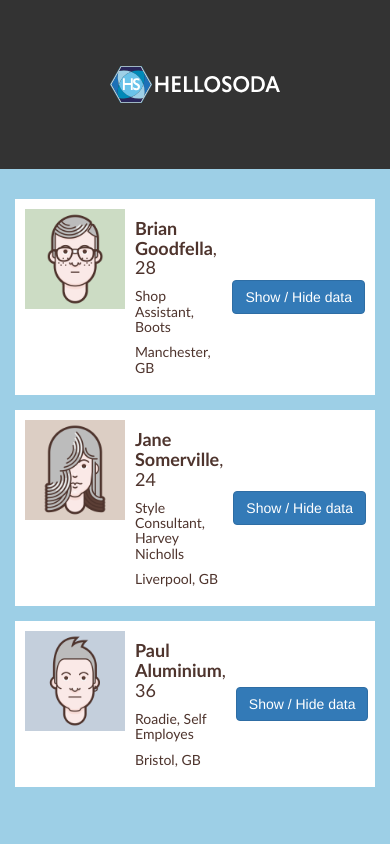
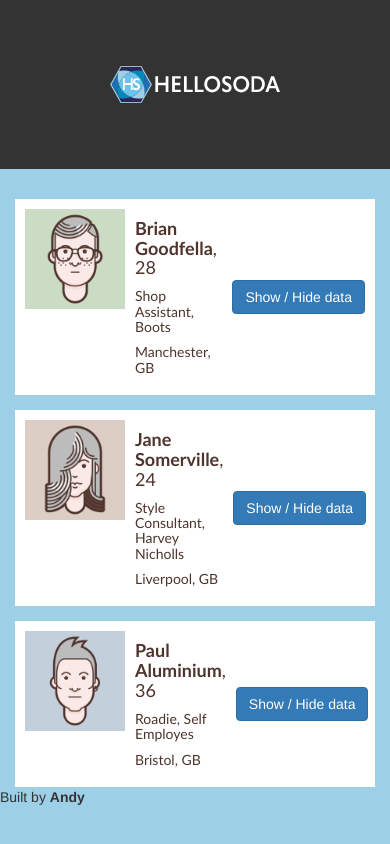
Before and after one commit to apmorris83/hello-soda-tech-test, a React app: page / in a window 390 px wide. Built offline with nearby package versions, Linux system fonts and the light colour scheme.

Commit message:
added basic footer and amended responsive data boxes in nav

```diff
--- a/src/components/App.js
+++ b/src/components/App.js
@@ -1,6 +1,7 @@
 import React, { Component } from 'react';
 
 import Header from './Header';
+import Footer from './Footer';
 import PersonList from './PersonList';
 import jsonData from '../../public/data/people.json';
 import '../css/App.css';
@@ -11,11 +12,11 @@
         this.state = jsonData;
     }
     render() {
-        console.log(jsonData);
         return (
             <div>
                 <Header />
                 <PersonList people={this.state.people} />
+                <Footer />
             </div>
         );
     }
--- /dev/null
+++ b/src/components/Footer.js
@@ -0,0 +1,17 @@
+import React from 'react';
+
+import '../css/Footer.css';
+
+function Footer () {
+  return (
+    <nav id="Footer" className="nav">
+      <div className="nav-center">
+        <div className="nav-item">
+          <span>Built by <b>Andy</b></span>
+        </div>
+      </div>
+    </nav>
+  );
+}
+
+export default Footer;
--- a/src/components/PersonList.js
+++ b/src/components/PersonList.js
@@ -39,7 +39,7 @@
                                     </li>
                                 </ul>
 
-                                <div className="tab-content container">
+                                <div className="tab-content container-fluid">
                                     <div className="tab-pane fade active in row" id={`${id}_devices`}>
                                         {person.devices.map((device, id) => {
                                             return (
--- /dev/null
+++ b/src/css/Footer.css
@@ -0,0 +1,3 @@
+#Footer {
+  flex-grow: 1;
+}
--- a/src/css/PersonList.css
+++ b/src/css/PersonList.css
@@ -15,7 +15,7 @@
 
 .data-img {
     width: 150px;
-    padding: 20px;
+    padding: 10px;
 }
 
 .data-block {
```
